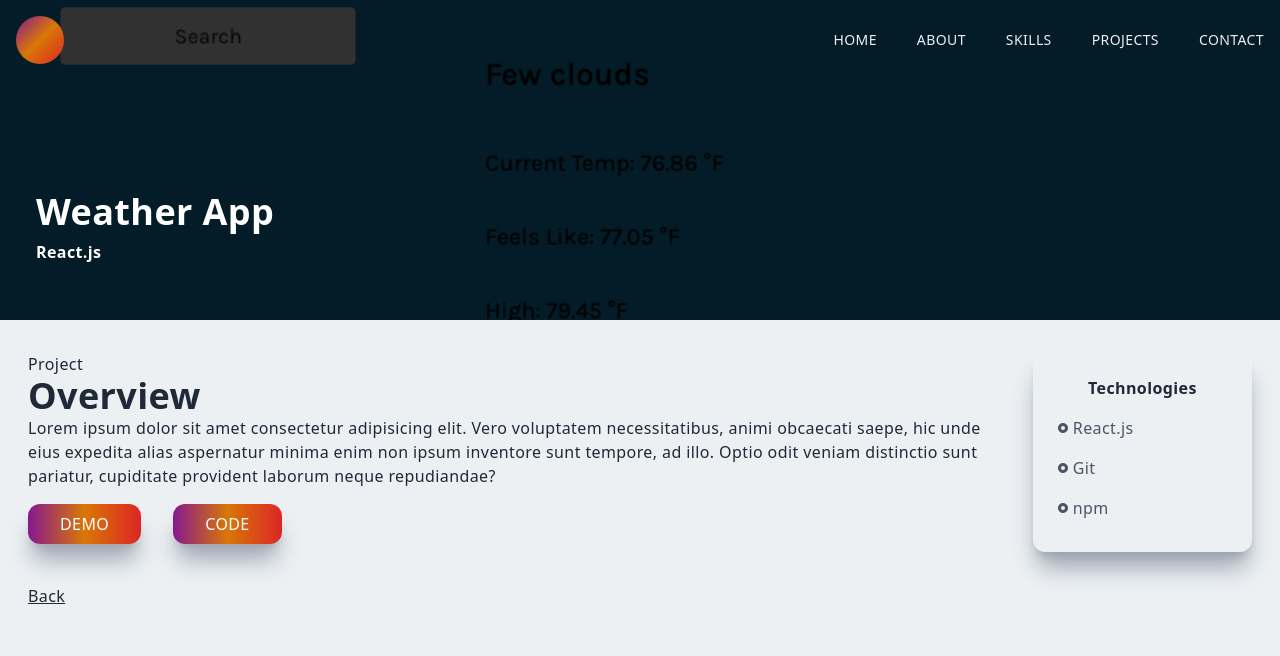
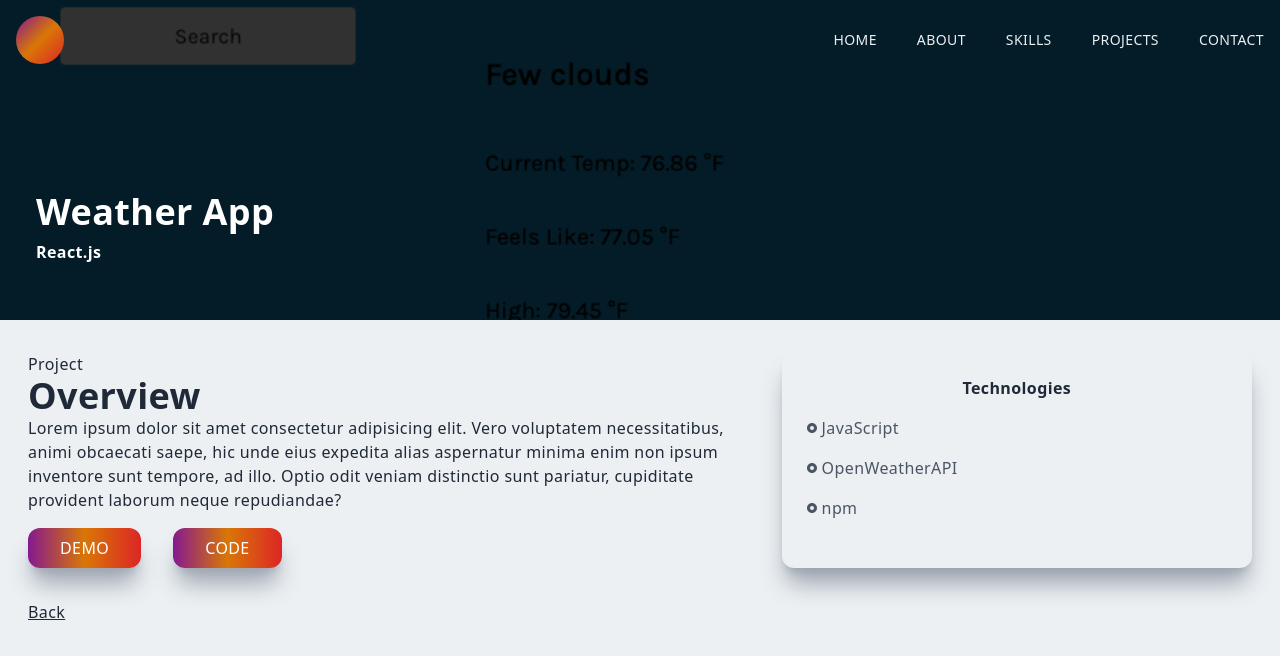
Before and after one commit to trroev/portfolio, a Next.js app: page /weather-app in a window 1280 px wide. Shown: the top 656 px of the page. Built offline with nearby package versions, Linux system fonts and the light colour scheme.

Commit message:
fixed styling on project pages

```diff
--- a/pages/memory-game.jsx
+++ b/pages/memory-game.jsx
@@ -22,7 +22,7 @@
         </div>
       </div>
       <div className="max-w-[1240px] mx-auto p-2 grid md:grid-cols-5 gap-8 pt-8">
-        <div className="col-span-4">
+        <div className="col-span-3">
           <p>Project</p>
           <h2>Overview</h2>
           <p>
@@ -54,10 +54,10 @@
             </button>
           </a>
         </div>
-        <div className="col-span-4 md:col-span-1 shadow-xl shadow-gray-400 rounded-xl p-4">
+        <div className="col-span-4 md:col-span-2 shadow-xl shadow-gray-400 rounded-xl p-4">
           <div className="p-2">
             <p className="text-center font-bold pb-2">Technologies</p>
-            <div className="grid grid-cols-3 md:grid-cols-1">
+            <div className="grid grid-cols-2 md:grid-cols-1">
               <p className="text-gray-600 py-2 flex items-center">
                 <RiRadioButtonFill className="pr-1" />
                 React.js
--- a/pages/resume-builder.jsx
+++ b/pages/resume-builder.jsx
@@ -22,7 +22,7 @@
         </div>
       </div>
       <div className="max-w-[1240px] mx-auto p-2 grid md:grid-cols-5 gap-8 pt-8">
-        <div className="col-span-4">
+        <div className="col-span-3">
           <p>Project</p>
           <h2>Overview</h2>
           <p>
@@ -54,10 +54,10 @@
             </button>
           </a>
         </div>
-        <div className="col-span-4 md:col-span-1 shadow-xl shadow-gray-400 rounded-xl p-4">
+        <div className="col-span-4 md:col-span-2 shadow-xl shadow-gray-400 rounded-xl p-4">
           <div className="p-2">
             <p className="text-center font-bold pb-2">Technologies</p>
-            <div className="grid grid-cols-3 md:grid-cols-1">
+            <div className="grid grid-cols-2 md:grid-cols-1">
               <p className="text-gray-600 py-2 flex items-center">
                 <RiRadioButtonFill className="pr-1" />
                 React.js
--- a/pages/weather-app.jsx
+++ b/pages/weather-app.jsx
@@ -22,7 +22,7 @@
         </div>
       </div>
       <div className="max-w-[1240px] mx-auto p-2 grid md:grid-cols-5 gap-8 pt-8">
-        <div className="col-span-4">
+        <div className="col-span-3">
           <p>Project</p>
           <h2>Overview</h2>
           <p>
@@ -54,17 +54,17 @@
             </button>
           </a>
         </div>
-        <div className="col-span-4 md:col-span-1 shadow-xl shadow-gray-400 rounded-xl p-4">
+        <div className="col-span-4 md:col-span-2 shadow-xl shadow-gray-400 rounded-xl p-4">
           <div className="p-2">
             <p className="text-center font-bold pb-2">Technologies</p>
-            <div className="grid grid-cols-3 md:grid-cols-1">
+            <div className="grid grid-cols-2 md:grid-cols-1">
               <p className="text-gray-600 py-2 flex items-center">
                 <RiRadioButtonFill className="pr-1" />
-                React.js
+                JavaScript
               </p>
               <p className="text-gray-600 py-2 flex items-center">
                 <RiRadioButtonFill className="pr-1" />
-                Git
+                OpenWeatherAPI
               </p>
               <p className="text-gray-600 py-2 flex items-center">
                 <RiRadioButtonFill className="pr-1" />
```
